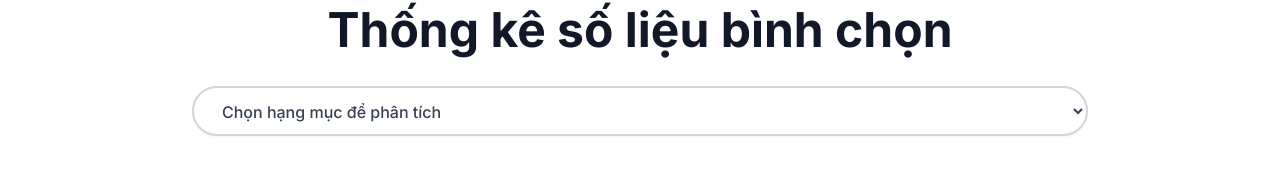
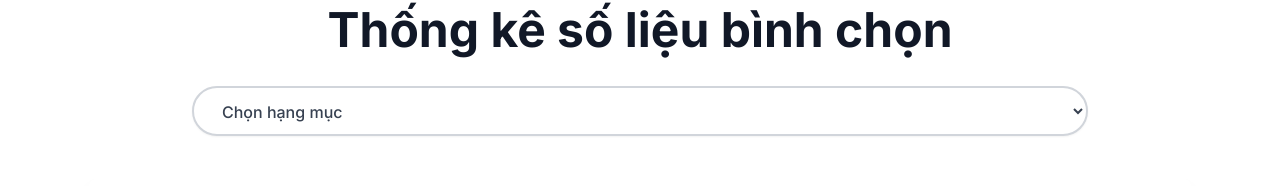
Before and after one commit to ntu09082007-eng/wechoice-tracker-frontend, a React (Vite) app: page /stats in a window 1280 px wide. Shown: the part 151-337 px from the top of the page. Built offline with nearby package versions, Linux system fonts and the light colour scheme; what chartjs-plugin-zoom would draw is missing.

Commit message:
Update CategorySelector.jsx

```diff
--- a/src/components/CategorySelector.jsx
+++ b/src/components/CategorySelector.jsx
@@ -9,7 +9,7 @@ export default function CategorySelector({ onSelect }) {
       onChange={(e) => onSelect(e.target.value)}
     >
       <option value="" className="text-gray-500">
-        Chọn hạng mục để phân tích
+        Chọn hạng mục
       </option>
       {categories.map((c) => (
         <option key={c.id} value={c.id} className="py-2">
```
